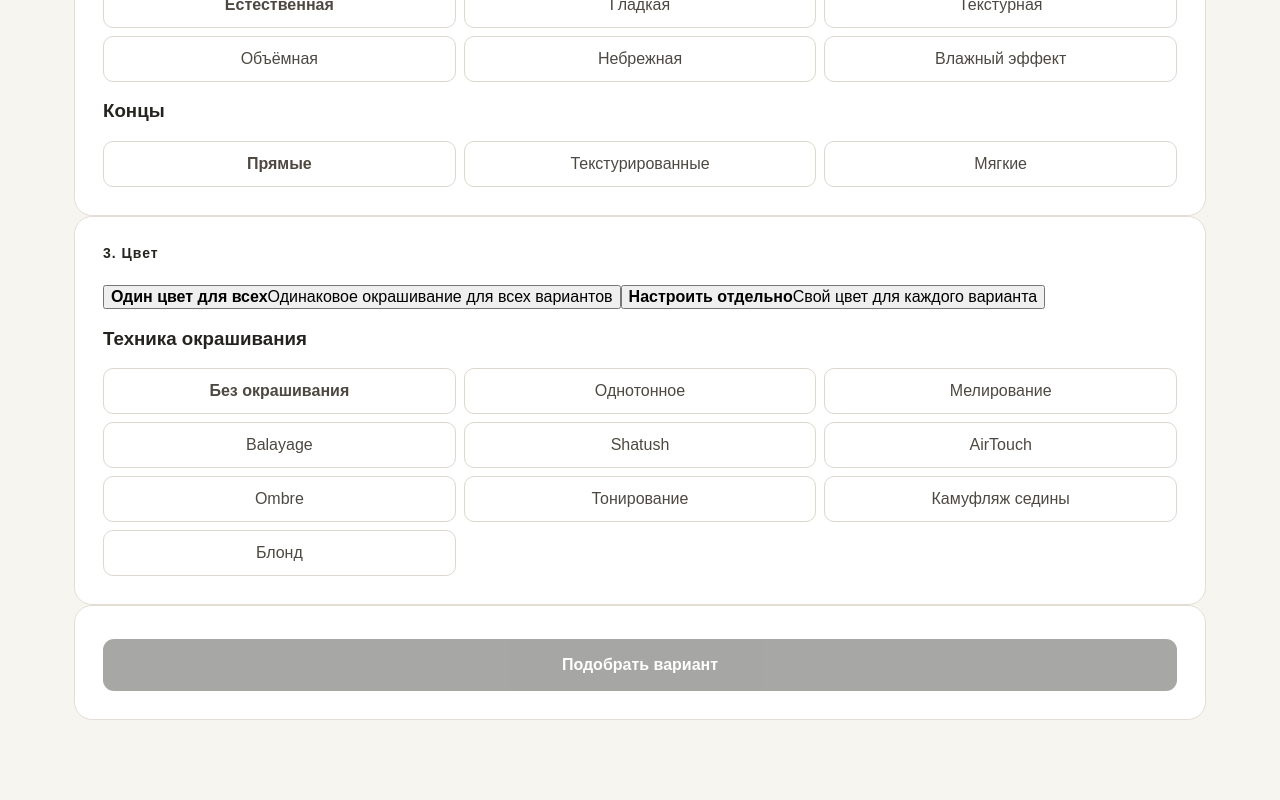
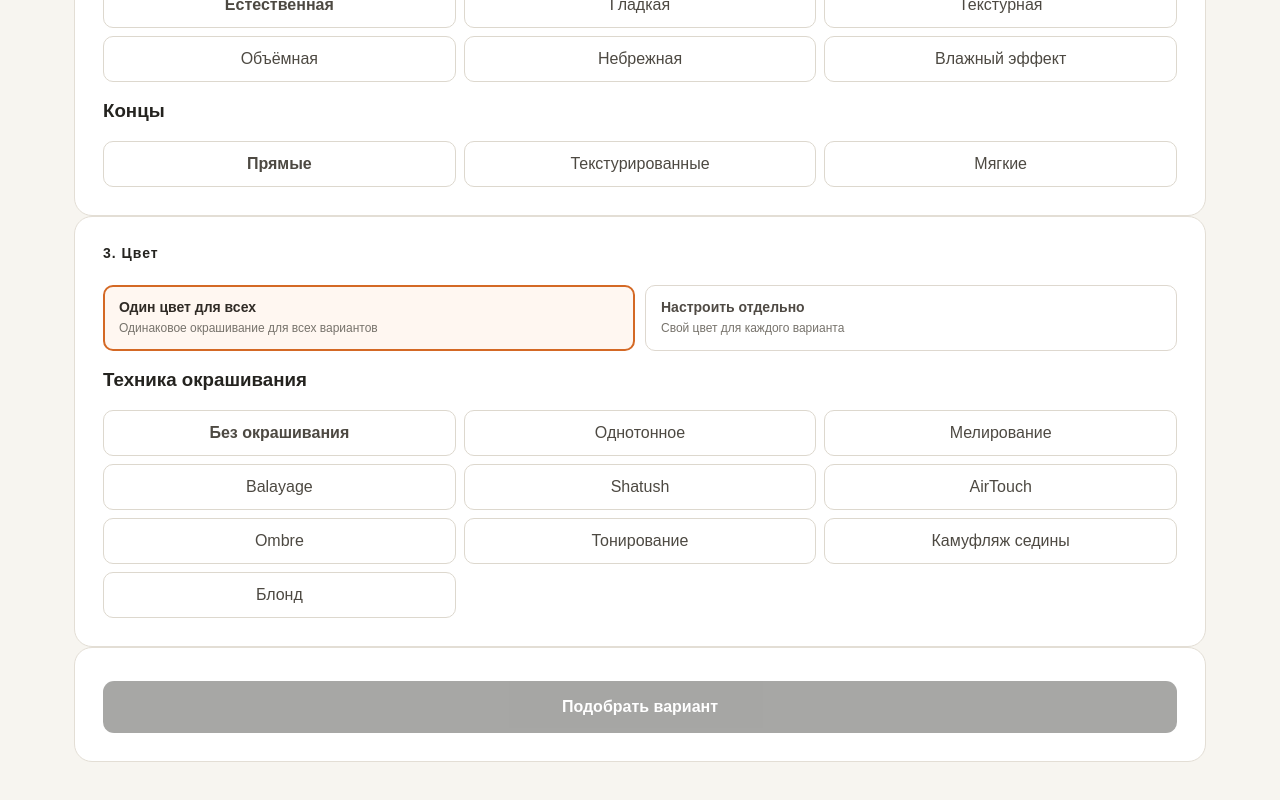
Before and after one commit to bibobba/profcosmo-ai, a Next.js app: page / in a window 1280 px wide. Shown: the part 2067-2867 px from the top of the page. Built offline with nearby package versions, Linux system fonts and the light colour scheme.

Commit message:
Style color selection mode buttons

```diff
--- a/app/globals.css
+++ b/app/globals.css
@@ -365,3 +365,53 @@ footer {
   color: #2f2a25;
   font-weight: 600;
 }
+
+
+.color-mode {
+  display: grid;
+  grid-template-columns: repeat(2, minmax(0, 1fr));
+  gap: 10px;
+}
+
+.color-mode-option {
+  display: flex;
+  flex-direction: column;
+  align-items: flex-start;
+  gap: 5px;
+  width: 100%;
+  padding: 13px 15px;
+  border: 1px solid #ded8cf;
+  border-radius: 10px;
+  background: #fff;
+  color: #4f4a44;
+  text-align: left;
+  cursor: pointer;
+  transition: border-color .15s ease, background .15s ease;
+}
+
+.color-mode-option strong {
+  font-size: 14px;
+}
+
+.color-mode-option span {
+  font-size: 12px;
+  line-height: 1.4;
+  color: #77736c;
+}
+
+.color-mode-option:hover {
+  border-color: #d46925;
+}
+
+.color-mode-option.color-mode-active {
+  border: 2px solid #d46925;
+  padding: 12px 14px;
+  background: #fff7f1;
+  color: #302b26;
+}
+
+@media (max-width: 600px) {
+  .color-mode {
+    grid-template-columns: 1fr;
+  }
+}
```
